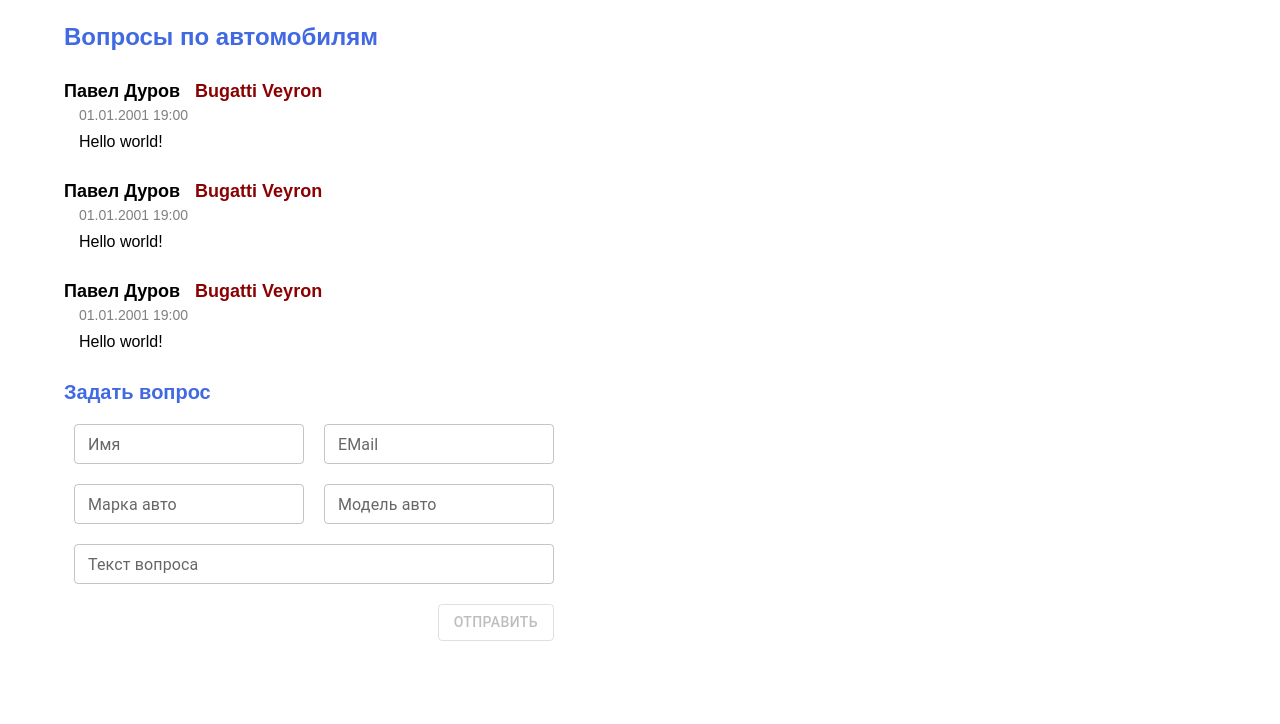
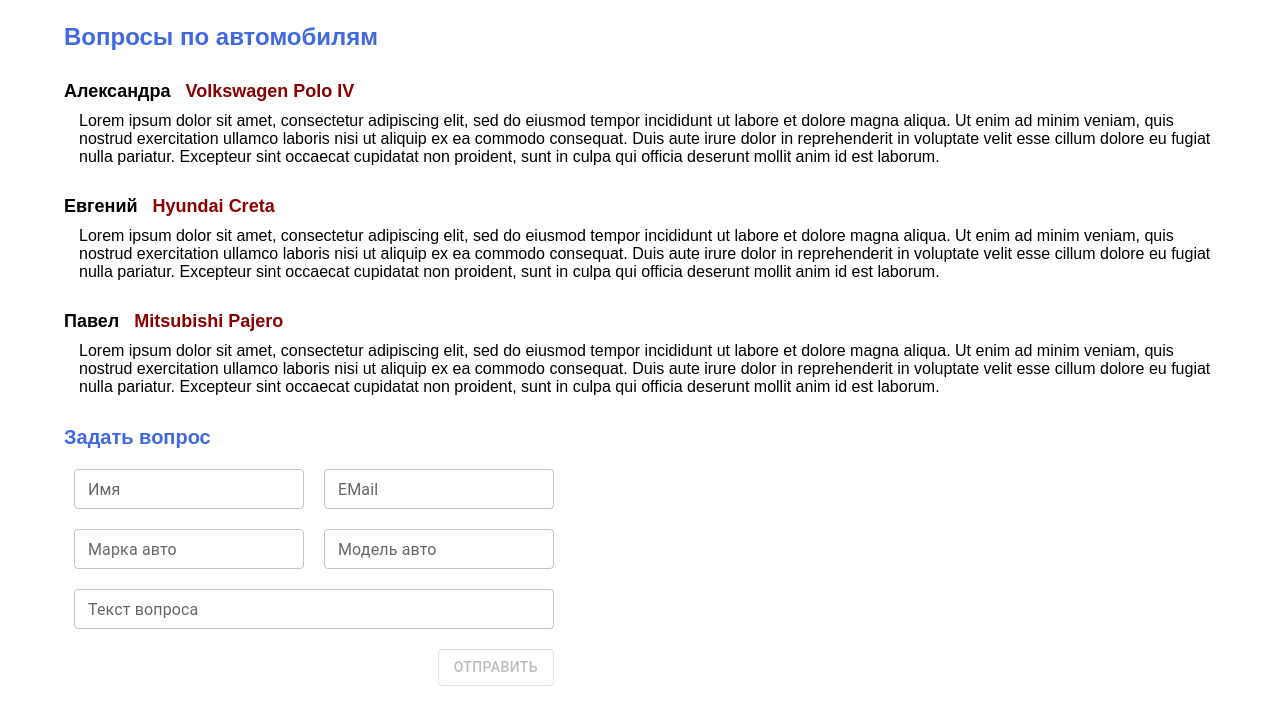
Before and after one commit to NoTimeForHero/rolf-test-task, a React (Create React App) app: page / in a window 1280 px wide. Shown: the top 724 px of the page. Built offline with nearby package versions, Linux system fonts and the light colour scheme.

Commit message:
Работающий функционал добавления вопроса

```diff
--- a/package.json
+++ b/package.json
@@ -14,6 +14,7 @@
     "@types/react": "^17.0.39",
     "@types/react-dom": "^17.0.13",
     "formik": "^2.2.9",
+    "immutable": "^4.0.0",
     "react": "^17.0.2",
     "react-dom": "^17.0.2",
     "react-scripts": "5.0.0",
--- a/src/components/AddQuestionForm/index.module.scss
+++ b/src/components/AddQuestionForm/index.module.scss
@@ -33,3 +33,9 @@
   justify-content: flex-end;
   margin: $input-margin;
 }
+
+.spinner {
+  display: flex;
+  justify-content: center;
+  margin: $input-margin;
+}
--- a/src/components/AddQuestionForm/index.tsx
+++ b/src/components/AddQuestionForm/index.tsx
@@ -1,41 +1,48 @@
-/* eslint-disable newline-per-chained-call */
-import React, { useMemo } from 'react';
-import { Button, TextField } from '@mui/material';
+import React, { useMemo, useState } from 'react';
+import {
+  Button, TextField, CircularProgress, Alert,
+} from '@mui/material';
 import { useFormik } from 'formik';
-import * as Yup from 'yup';
 import styles from './index.module.scss';
-import yup_locale_ru from '../../utils/yup_locale_ru';
+import {
+  TypeQuestion, SubmitHandler, QuestionValidation, QuestionValidationRequiredFieldCount,
+} from './types';
 
-Yup.setLocale(yup_locale_ru);
-
-const validationSchema = Yup.object().shape({
-  name: Yup.string().min(2).max(30).matches(/[а-яА-Я]+/, 'Только русские буквы').required(),
-  email: Yup.string().email().required(),
-  carMark: Yup.string().min(4).max(20).matches(/[a-zA-Z]+/, 'Только английские буквы').required(),
-  carModel: Yup.string().min(4).max(20).matches(/[a-zA-Z]+/, 'Только английские буквы').required(),
-  message: Yup.string().min(1).max(30).matches(/[\Wa-zA-Zа-яА-Я0-9]+/, 'Спецсимволы не разрешены').required(),
-});
-
-function AddQuestionForm() {
+function AddQuestionForm({
+  onSubmit = undefined,
+} : {
+  onSubmit?: SubmitHandler | undefined,
+}) {
+  const [isLoading, setIsLoading] = useState<boolean>(false);
+  const [error, setError] = useState<any>(undefined);
   const f = useFormik({
     initialValues: {
-      name: '', email: '', carMark: '', carModel: '', message: 'asdasd',
-    },
-    validationSchema,
+      name: '', email: '', carMark: '', carModel: '', message: '',
+    } as TypeQuestion,
+    validationSchema: QuestionValidation,
     validateOnChange: false,
     validateOnBlur: false,
-    onSubmit: (values) => {
-      setTimeout(() => {
-        alert(JSON.stringify(values, null, 2));
-      }, 100);
+    onSubmit: async (values: TypeQuestion, { resetForm }) => {
+      try {
+        setError(null);
+        setIsLoading(true);
+        await onSubmit?.call(null, values);
+        resetForm();
+      } catch (ex: any) {
+        setError(ex?.toString());
+        throw ex;
+      } finally {
+        setIsLoading(false);
+      }
     },
   });
-  const canSubmit = useMemo(() => Object.keys(validationSchema.fields).length === Object.values(f.values).filter((x: string) => x.length > 0).length, [f]);
-  const setProps = (key: string | undefined, name: string, label: string) => ({
+  const canSubmit = useMemo(() => QuestionValidationRequiredFieldCount === Object.values(f.values).filter((x: string) => x.length > 0).length, [f]);
+  const setProps = (valueKey: string | undefined, errorKey: string | undefined, name: string, label: string) => ({
     name,
     label,
-    error: (key?.length ?? 0) > 0,
-    helperText: key,
+    value: valueKey,
+    error: (errorKey?.length ?? 0) > 0,
+    helperText: errorKey,
     onChange: f.handleChange,
     // https://stackoverflow.com/a/55684640
     size: 'small' as any,
@@ -44,17 +51,19 @@
   });
   return (
     <form className={styles.root} onSubmit={f.handleSubmit}>
+      {error && <Alert severity="error">{error}</Alert> }
       <div className={styles.header}>Задать вопрос</div>
       <div className={styles.inputGroup}>
-        <TextField {...setProps(f.errors.name, 'name', 'Имя')} />
-        <TextField {...setProps(f.errors.email, 'email', 'EMail')} />
-        <TextField {...setProps(f.errors.carMark, 'carMark', 'Марка авто')} />
-        <TextField {...setProps(f.errors.carModel, 'carModel', 'Модель авто')} />
+        <TextField {...setProps(f.values.name, f.errors.name, 'name', 'Имя')} />
+        <TextField {...setProps(f.values.email, f.errors.email, 'email', 'EMail')} />
+        <TextField {...setProps(f.values.carMark, f.errors.carMark, 'carMark', 'Марка авто')} />
+        <TextField {...setProps(f.values.carModel, f.errors.carModel, 'carModel', 'Модель авто')} />
       </div>
-      <TextField {...setProps(f.errors.message, 'message', 'Текст вопроса')} className={styles.textarea} multiline={true} />
-      <div className={styles.buttons}>
+      <TextField {...setProps(f.values.message, f.errors.message, 'message', 'Текст вопроса')} className={styles.textarea} multiline={true} />
+      {isLoading && <div className={styles.spinner}><CircularProgress /></div>}
+      {!isLoading && <div className={styles.buttons}>
         <Button type="submit" variant="outlined" color="success" disabled={!canSubmit}>Отправить</Button>
-      </div>
+      </div>}
     </form>
   );
 }
--- /dev/null
+++ b/src/components/AddQuestionForm/types.ts
@@ -0,0 +1,23 @@
+/* eslint-disable newline-per-chained-call */
+import * as Yup from 'yup';
+
+export type TypeQuestion = {
+  name: string,
+  email: string,
+  carMark: string,
+  carModel: string,
+  message: string,
+  date?: string,
+};
+export type SubmitHandler = (values: TypeQuestion) => Promise<void>;
+
+export const QuestionValidation : Yup.SchemaOf<TypeQuestion> = Yup.object({
+  name: Yup.string().min(2).max(30).matches(/[а-яА-Я]+/, 'Только русские буквы').required(),
+  email: Yup.string().email().required(),
+  carMark: Yup.string().min(4).max(20).matches(/[a-zA-Z]+/, 'Только английские буквы').required(),
+  carModel: Yup.string().min(4).max(20).matches(/[a-zA-Z]+/, 'Только английские буквы').required(),
+  message: Yup.string().min(1).max(30).matches(/[\Wa-zA-Zа-яА-Я0-9]+/, 'Спецсимволы не разрешены').required(),
+  date: Yup.string().notRequired(),
+});
+// TODO: Брать количество заполненных полей из Yup схемы валидации
+export const QuestionValidationRequiredFieldCount = 5;
--- a/src/components/App/index.tsx
+++ b/src/components/App/index.tsx
@@ -1,24 +1,34 @@
-import React from 'react';
+/* eslint-disable object-curly-newline */
+import React, { useState } from 'react';
 import { Container } from '@mui/material';
+import { List } from 'immutable';
+
 import styles from './index.module.scss';
 import Question from '../Question';
 import AddQuestionForm from '../AddQuestionForm';
+import { TypeQuestion } from '../AddQuestionForm/types';
+
+// eslint-disable-next-line max-len
+const testMessage = 'Lorem ipsum dolor sit amet, consectetur adipiscing elit, sed do eiusmod tempor incididunt ut labore et dolore magna aliqua. Ut enim ad minim veniam, quis nostrud exercitation ullamco laboris nisi ut aliquip ex ea commodo consequat. Duis aute irure dolor in reprehenderit in voluptate velit esse cillum dolore eu fugiat nulla pariatur. Excepteur sint occaecat cupidatat non proident, sunt in culpa qui officia deserunt mollit anim id est laborum.';
 
 function App() {
-  const queProps = {
-    userName: 'Павел Дуров',
-    carName: 'Bugatti Veyron',
-    date: '01.01.2001 19:00',
-    message: 'Hello world!',
+  const [questions, setQuestions] = useState<TypeQuestion[]>([
+    { name: 'Александра', email: '', carMark: 'Volkswagen', carModel: 'Polo IV', message: testMessage },
+    { name: 'Евгений', email: '', carMark: 'Hyundai', carModel: 'Creta', message: testMessage },
+    { name: 'Павел', email: '', carMark: 'Mitsubishi', carModel: 'Pajero', message: testMessage },
+  ]);
+
+  const addQuestion = async (question: TypeQuestion) => {
+    // eslint-disable-next-line no-promise-executor-return
+    await new Promise((resolve) => setTimeout(resolve, 2000));
+    setQuestions(List(questions).push(question).toArray());
   };
 
   return (
     <Container maxWidth="lg" className={styles.app}>
       <div className={styles.header}>Вопросы по автомобилям</div>
-      <Question {...queProps} />
-      <Question {...queProps} />
-      <Question {...queProps} />
-      <AddQuestionForm />
+      {questions.map((question, index) => <Question question={question} key={index} />)}
+      <AddQuestionForm onSubmit={addQuestion} />
     </Container>
   );
 }
--- a/src/components/Question/index.tsx
+++ b/src/components/Question/index.tsx
@@ -1,19 +1,16 @@
 import React from 'react';
 import styles from './index.module.scss';
+import { TypeQuestion } from '../AddQuestionForm/types';
 
-function Question({
-  userName, carName, date, message,
-} : {
-  userName: string, carName: string, date: string, message: string
-}) {
+function Question({ question } : { question: TypeQuestion }) {
   return (
       <div className={styles.root}>
         <div className={styles.header}>
-          <span>{userName}</span>
-          <span className={styles.addInfo}>{carName}</span>
+          <span>{question.name}</span>
+          <span className={styles.addInfo}>{question.carMark} {question.carModel}</span>
         </div>
-        <div className={styles.datetime}>{date}</div>
-        <div className={styles.message}>{message}</div>
+        <div className={styles.datetime}>{question.date}</div>
+        <div className={styles.message}>{question.message}</div>
       </div>
   );
 }
--- a/src/index.tsx
+++ b/src/index.tsx
@@ -1,8 +1,12 @@
 import React from 'react';
 import ReactDOM from 'react-dom';
 import './index.scss';
+import * as Yup from 'yup';
+import yup_locale_ru from './utils/yup_locale_ru';
 import App from './components/App';
 import reportWebVitals from './utils/reportWebVitals';
+
+Yup.setLocale(yup_locale_ru);
 
 ReactDOM.render(
   <React.StrictMode>
```
Also changed, not shown: 1 other file (tests, documents, lock files or other folders).
